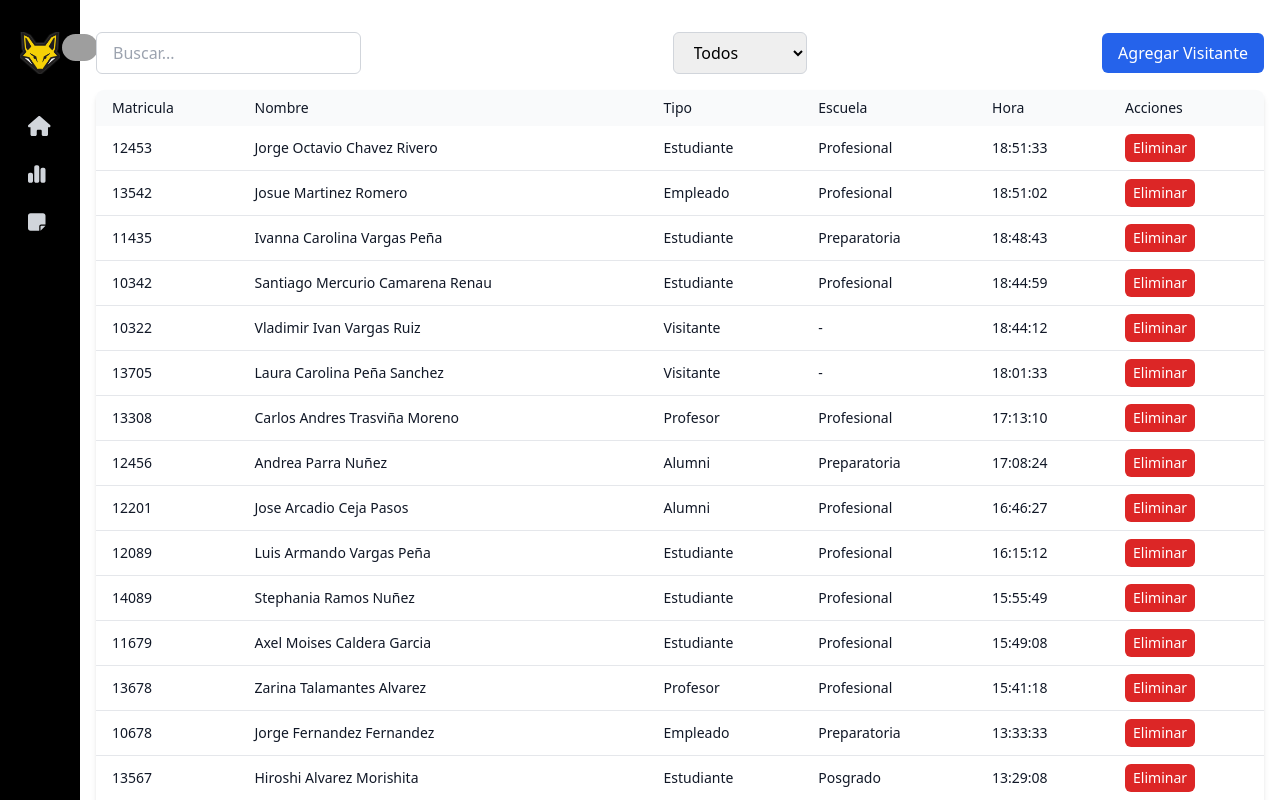
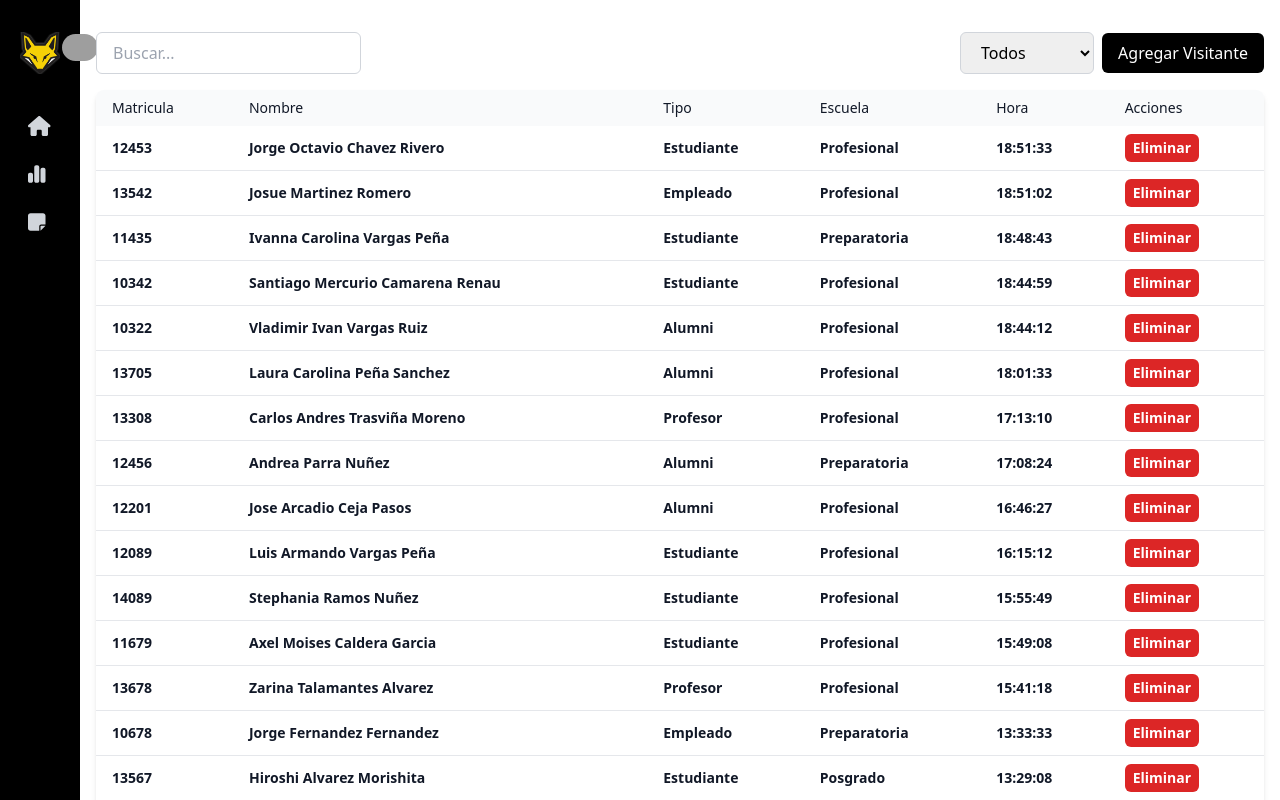
Before and after one commit to Luisvvargas/dashboard_cetysdb, a React (Vite) app in the folder dashboard_cetys/: page /ingresos in a window 1280 px wide. Shown: the top 800 px of the page. Built offline with nearby package versions, Linux system fonts and the light colour scheme; grey boxes are pictures that could not be loaded.

Commit message:
Mejoras a ingresos

```diff
--- a/dashboard_cetys/src/Empleados/IngresosEmpleados.jsx
+++ b/dashboard_cetys/src/Empleados/IngresosEmpleados.jsx
@@ -6,8 +6,8 @@ const Ingresos = () => {
     { matricula: 13542, name: 'Josue Martinez Romero', tipo: 'Empleado', area: 'Profesional', hora: '18:51:02' },
     { matricula: 11435, name: 'Ivanna Carolina Vargas Peña', tipo: 'Estudiante', area: 'Preparatoria', hora: '18:48:43' },
     { matricula: 10342, name: 'Santiago Mercurio Camarena Renau', tipo: 'Estudiante', area: 'Profesional', hora: '18:44:59' },
-    { matricula: 10322, name: 'Vladimir Ivan Vargas Ruiz', tipo: 'Visitante', area: '-', hora: '18:44:12' },
-    { matricula: 13705, name: 'Laura Carolina Peña Sanchez', tipo: 'Visitante', area: '-', hora: '18:01:33' },
+    { matricula: 10322, name: 'Vladimir Ivan Vargas Ruiz', tipo: 'Alumni', area: 'Profesional', hora: '18:44:12' },
+    { matricula: 13705, name: 'Laura Carolina Peña Sanchez', tipo: 'Alumni', area: 'Profesional', hora: '18:01:33' },
     { matricula: 13308, name: 'Carlos Andres Trasviña Moreno', tipo: 'Profesor', area: 'Profesional', hora: '17:13:10' },
     { matricula: 12456, name: 'Andrea Parra Nuñez', tipo: 'Alumni', area: 'Preparatoria', hora: '17:08:24' },
     { matricula: 12201, name: 'Jose Arcadio Ceja Pasos', tipo: 'Alumni', area: 'Profesional', hora: '16:46:27' },
@@ -77,12 +77,13 @@ const Ingresos = () => {
           placeholder="Buscar..."
           value={searchTerm}
           onChange={handleSearch}
-          className="mb-2 md:mb-0 md:mr-4 px-4 py-2 border border-gray-300 rounded-md dark:bg-gray-700 dark:border-gray-600 dark:text-white transition duration-200 ease-in-out transform focus:ring-2 focus:ring-blue-500 focus:border-blue-500"
+          className="mb-2 md:mb-0 md:mr-4 px-4 py-2 border border-gray-300 rounded-md dark:bg-black dark:border-gray-600 dark:text-white transition duration-200 ease-in-out transform focus:ring-2 focus:ring-[#FFD000] focus:border-[#FFD000]"
         />
+        <div className="flex items-center space-x-2">
           <select
             value={filter}
             onChange={handleFilter}
-          className="px-4 py-2 border border-gray-300 rounded-md dark:bg-gray-700 dark:border-gray-600 dark:text-white transition duration-200 ease-in-out transform focus:ring-2 focus:ring-blue-500 focus:border-blue-500"
+            className="px-4 py-2 border border-gray-300 rounded-md dark:bg-black dark:border-gray-600 dark:text-white transition duration-200 ease-in-out transform focus:ring-2 focus:ring-[#FFD000] focus:border-[#FFD000]"
           >
             <option value="Todos">Todos</option>
             <option value="Estudiante">Estudiante</option>
@@ -93,14 +94,15 @@ const Ingresos = () => {
           </select>
           <button
             onClick={() => setShowForm(!showForm)}
-          className="px-4 py-2 bg-blue-600 text-white rounded-md hover:bg-blue-700 dark:bg-blue-800 dark:hover:bg-blue-900 transition duration-200 ease-in-out transform hover:scale-105 focus:ring-2 focus:ring-blue-500 focus:outline-none"
+            className="px-4 py-2 bg-black text-white rounded-md hover:text-black dark:hover:bg-[#FFD000] transition duration-200 ease-in-out transform hover:scale-105 focus:ring-2"
           >
             {showForm ? 'Cerrar' : 'Agregar Visitante'}
           </button>
         </div>
+      </div>
 
       {showForm && (
-        <div className="mb-4 p-4 border rounded-md dark:bg-gray-700 dark:border-gray-600 transition duration-200 ease-in-out transform scale-95 opacity-0 animate-slide-up">
+        <div className="mb-4 p-4 border rounded-md dark:bg-black dark:border-black transition duration-200 ease-in-out transform scale-95 opacity-0 animate-slide-up">
           <h2 className="text-lg font-medium mb-4 dark:text-white">Agregar Nuevo Visitante</h2>
           <div className="grid grid-cols-1 gap-4">
             <input
@@ -109,11 +111,11 @@ const Ingresos = () => {
               placeholder="Nombre del Visitante"
               value={newVisitorName}
               onChange={handleChange}
-              className="px-4 py-2 border border-gray-300 rounded-md dark:bg-gray-700 dark:border-gray-600 dark:text-white transition duration-200 ease-in-out transform focus:ring-2 focus:ring-blue-500 focus:border-blue-500"
+              className="px-4 py-2 border border-gray-300 rounded-md dark:bg-gray-100 dark:border-gray-600 dark:text-black transition duration-200 ease-in-out transform focus:ring-2 focus:ring-blue-500 focus:border-blue-500"
             />
             <button
               onClick={handleAddUser}
-              className="px-4 py-2 bg-green-600 text-white rounded-md hover:bg-green-700 dark:bg-green-800 dark:hover:bg-green-900 transition duration-200 ease-in-out transform hover:scale-105 focus:ring-2 focus:ring-green-500 focus:outline-none"
+              className="px-4 py-2 bg-green-600 text-white rounded-md hover:bg-green-700 dark:bg-green-800 dark:hover:bg-green-900 transition duration-200 ease-in-out transform hover:scale-95 focus:ring-2 focus:ring-green-500 focus:outline-none"
             >
               Agregar Visitante
             </button>
@@ -122,29 +124,29 @@ const Ingresos = () => {
       )}
 
       <div className="shadow-md rounded-lg overflow-hidden flex-1">
-        <table className="min-w-full bg-white dark:bg-gray-800">
-          <thead className="bg-gray-50 dark:bg-gray-700">
+        <table className="min-w-full bg-white dark:bg-gray-100">
+          <thead className="bg-gray-50 dark:bg-black">
             <tr>
-              <th className="py-2 px-4 text-left text-sm font-medium text-gray-900 dark:text-white">Matricula</th>
-              <th className="py-2 px-4 text-left text-sm font-medium text-gray-900 dark:text-white">Nombre</th>
-              <th className="py-2 px-4 text-left text-sm font-medium text-gray-900 dark:text-white">Tipo</th>
-              <th className="py-2 px-4 text-left text-sm font-medium text-gray-900 dark:text-white">Escuela</th>
-              <th className="py-2 px-4 text-left text-sm font-medium text-gray-900 dark:text-white">Hora</th>
-              <th className="py-2 px-4 text-left text-sm font-medium text-gray-900 dark:text-white">Acciones</th>
+              <th className="py-2 px-4 text-left text-sm font-medium text-gray-900 dark:text-[#FFD000]">Matricula</th>
+              <th className="py-2 px-4 text-left text-sm font-medium text-gray-900 dark:text-[#FFD000]">Nombre</th>
+              <th className="py-2 px-4 text-left text-sm font-medium text-gray-900 dark:text-[#FFD000]">Tipo</th>
+              <th className="py-2 px-4 text-left text-sm font-medium text-gray-900 dark:text-[#FFD000]">Escuela</th>
+              <th className="py-2 px-4 text-left text-sm font-medium text-gray-900 dark:text-[#FFD000]">Hora</th>
+              <th className="py-2 px-4 text-left text-sm font-medium text-gray-900 dark:text-[#FFD000]">Acciones</th>
             </tr>
           </thead>
           <tbody>
             {filteredData.map((row) => (
               <tr key={row.matricula} className="border-b dark:border-gray-700">
-                <td className="py-2 px-4 text-sm text-gray-900 dark:text-white">{row.matricula}</td>
-                <td className="py-2 px-4 text-sm text-gray-900 dark:text-white">{row.name}</td>
-                <td className="py-2 px-4 text-sm text-gray-900 dark:text-white">{row.tipo}</td>
-                <td className="py-2 px-4 text-sm text-gray-900 dark:text-white">{row.area}</td>
-                <td className="py-2 px-4 text-sm text-gray-900 dark:text-white">{row.hora}</td>
-                <td className="py-2 px-4 text-sm text-gray-900 dark:text-white">
+                <td className="py-2 px-4 text-sm text-gray-900 dark:text-black font-extrabold">{row.matricula}</td>
+                <td className="py-2 px-4 text-sm text-gray-900 dark:text-black font-semibold">{row.name}</td>
+                <td className="py-2 px-4 text-sm text-gray-900 dark:text-black font-semibold">{row.tipo}</td>
+                <td className="py-2 px-4 text-sm text-gray-900 dark:text-black font-semibold">{row.area}</td>
+                <td className="py-2 px-4 text-sm text-gray-900 dark:text-black font-semibold">{row.hora}</td>
+                <td className="py-2 px-4 text-sm text-gray-900 dark:text-black font-semibold">
                   <button
                     onClick={() => handleDeleteUser(row.matricula)}
-                    className="px-2 py-1 bg-red-600 text-white rounded-md hover:bg-red-700 dark:bg-red-800 dark:hover:bg-red-900 transition duration-200 ease-in-out transform hover:scale-105 focus:ring-2 focus:ring-red-500 focus:outline-none"
+                    className="px-2 py-1 bg-red-600 text-white rounded-md hover:bg-red-700 dark:bg-red-600 dark:hover:bg-red-900 transition duration-200 ease-in-out transform hover:scale-105 focus:ring-2 focus:ring-red-500 focus:outline-none"
                   >
                     Eliminar
                   </button>
```
Lines whose indentation alone changed are shown as unchanged.
